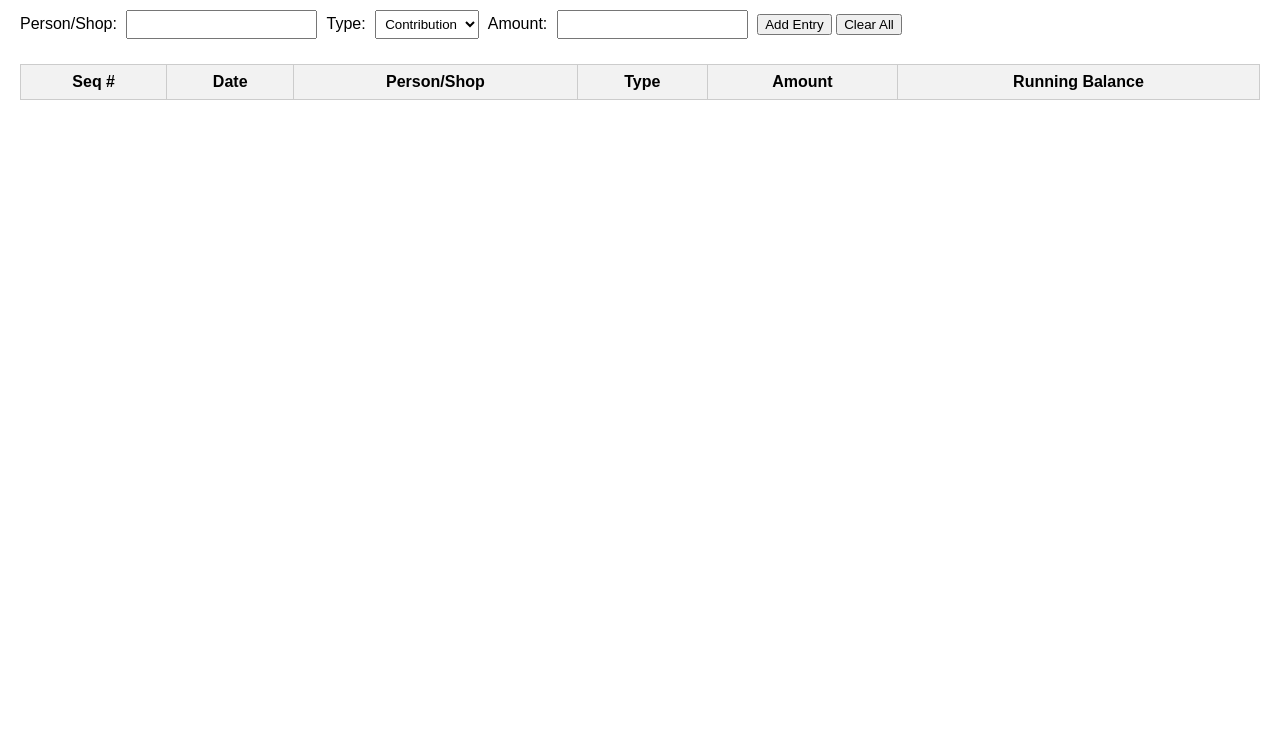
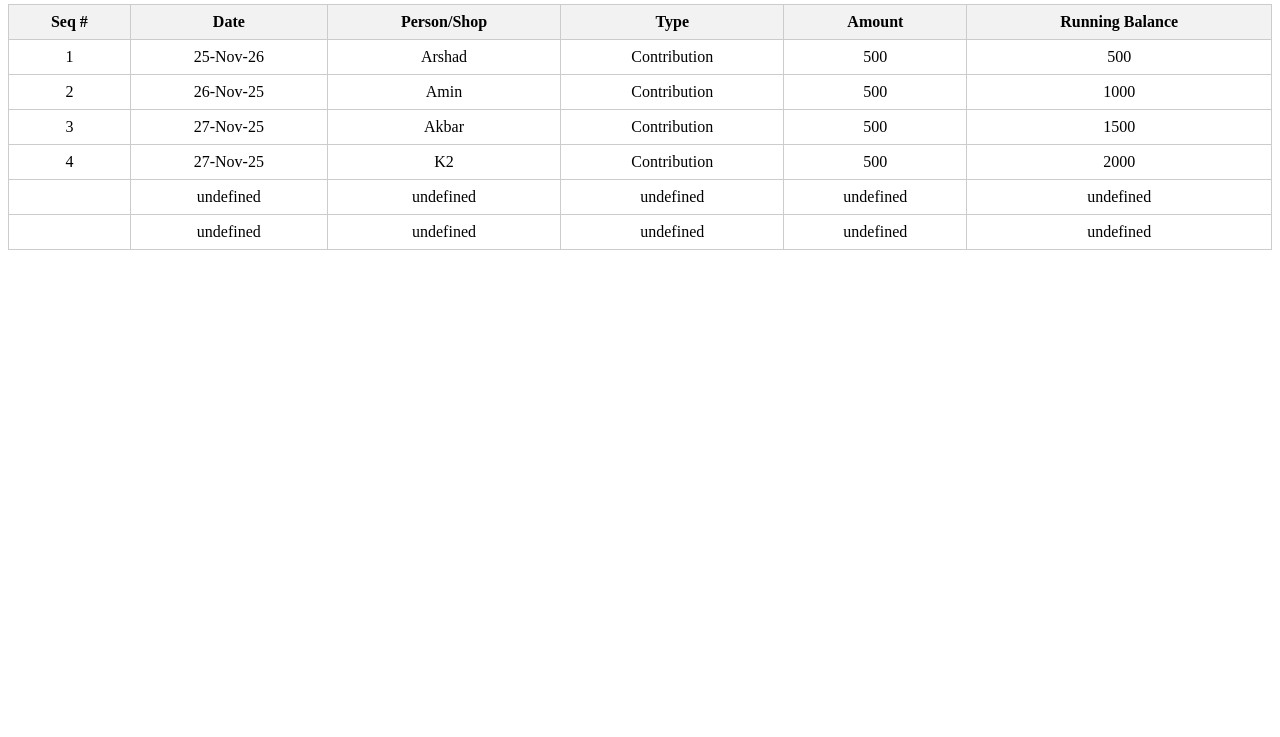
Before and after one commit to aakshirwany/tracker, a plain HTML site: page index.html in a window 1280 px wide. Shown: the part 63-800 px from the top of the page. Drawn offline with nearby package versions, Linux system fonts and the light colour scheme.

Commit message:
Added data file

```diff
--- /dev/null
+++ b/data.csv
@@ -0,0 +1,5 @@
+Seq,Date,Person,Type,Amount,RunningBalance
+1,25-Nov-26,Arshad,Contribution,500,500
+2,26-Nov-25,Amin,Contribution,500,1000
+3,27-Nov-25,Akbar,Contribution,500,1500
+4,27-Nov-25,K2,Contribution,500,2000
--- a/index.html
+++ b/index.html
@@ -2,34 +2,16 @@
 <html lang="en">
 <head>
   <meta charset="UTF-8">
-  <title>Contribution & Expense Tracker</title>
+  <title>Tracker from CSV</title>
+  <script src="https://cdnjs.cloudflare.com/ajax/libs/PapaParse/5.4.1/papaparse.min.js"></script>
   <style>
-    body { font-family: Arial, sans-serif; margin: 20px; }
     table { border-collapse: collapse; width: 100%; margin-top: 20px; }
     th, td { border: 1px solid #ccc; padding: 8px; text-align: center; }
     th { background-color: #f2f2f2; }
-    input, select { margin: 5px; padding: 5px; }
-    .form-row { margin-bottom: 10px; }
   </style>
 </head>
 <body>
   <h2>Contribution & Expense Tracker</h2>
-
-  <!-- Input Form -->
-  <div class="form-row">
-    <label>Person/Shop: <input type="text" id="person"></label>
-    <label>Type:
-      <select id="type">
-        <option value="Contribution">Contribution</option>
-        <option value="Expense">Expense</option>
-      </select>
-    </label>
-    <label>Amount: <input type="number" id="amount"></label>
-    <button onclick="addEntry()">Add Entry</button>
-    <button onclick="clearData()">Clear All</button>
-  </div>
-
-  <!-- Table -->
   <table id="tracker">
     <thead>
       <tr>
@@ -41,81 +23,30 @@
         <th>Running Balance</th>
       </tr>
     </thead>
-    <tbody>
-    </tbody>
+    <tbody></tbody>
   </table>
 
   <script>
-    let balance = 0;
-    let seq = 0;
-    let entries = [];
-
-    // Load saved data on page load
-    window.onload = function() {
-      const saved = localStorage.getItem("trackerData");
-      if (saved) {
-        entries = JSON.parse(saved);
-        renderTable();
+    // Fetch CSV file from repo
+    Papa.parse("data.csv", {
+      download: true,
+      header: true,
+      complete: function(results) {
+        const tbody = document.querySelector("#tracker tbody");
+        results.data.forEach(row => {
+          const tr = document.createElement("tr");
+          tr.innerHTML = `
+            <td>${row.Seq}</td>
+            <td>${row.Date}</td>
+            <td>${row.Person}</td>
+            <td>${row.Type}</td>
+            <td>${row.Amount}</td>
+            <td>${row.RunningBalance}</td>
+          `;
+          tbody.appendChild(tr);
+        });
       }
-    };
-
-    function addEntry() {
-      const person = document.getElementById("person").value;
-      const type = document.getElementById("type").value;
-      const amount = parseFloat(document.getElementById("amount").value);
-
-      if (!person || isNaN(amount)) {
-        alert("Please enter valid data.");
-        return;
-      }
-
-      seq = entries.length + 1;
-      const date = new Date().toLocaleDateString();
-      balance = (entries.length > 0 ? entries[entries.length - 1].balance : 0)
-                + (type === "Contribution" ? amount : -amount);
-
-      const entry = {
-        seq: seq,
-        date: date,
-        person: person,
-        type: type,
-        amount: amount,
-        balance: balance
-      };
-
-      entries.push(entry);
-      localStorage.setItem("trackerData", JSON.stringify(entries));
-
-      renderTable();
-
-      // Clear inputs
-      document.getElementById("person").value = "";
-      document.getElementById("amount").value = "";
-    }
-
-    function renderTable() {
-      const tbody = document.getElementById("tracker").getElementsByTagName("tbody")[0];
-      tbody.innerHTML = "";
-      entries.forEach(entry => {
-        const row = tbody.insertRow();
-        row.insertCell(0).innerText = entry.seq;
-        row.insertCell(1).innerText = entry.date;
-        row.insertCell(2).innerText = entry.person;
-        row.insertCell(3).innerText = entry.type;
-        row.insertCell(4).innerText = entry.amount.toFixed(2);
-        row.insertCell(5).innerText = entry.balance.toFixed(2);
-      });
-    }
-
-    function clearData() {
-      if (confirm("Clear all saved data?")) {
-        localStorage.removeItem("trackerData");
-        entries = [];
-        balance = 0;
-        seq = 0;
-        renderTable();
-      }
-    }
+    });
   </script>
 </body>
 </html>
```
